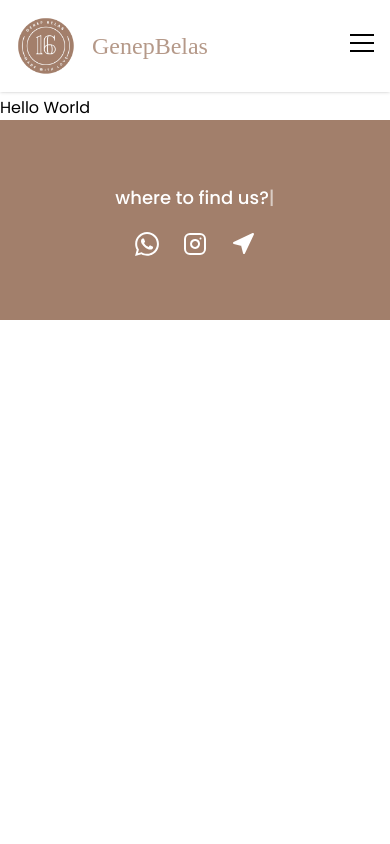
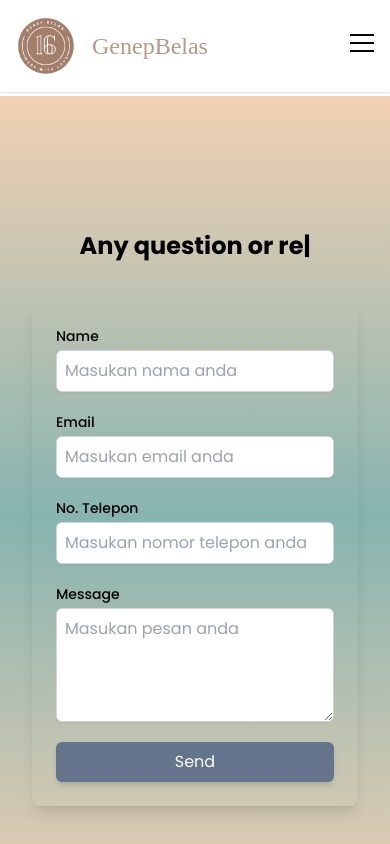
Before and after one commit to WildanFathir/genep-belas, a Vue app: page /contact in a window 390 px wide. Shown: the top 844 px of the page. Built offline with nearby package versions, Linux system fonts and the light colour scheme; a web font is replaced by a local one.

Commit message:
Refactor: Update ContactPage.vue with responsive layout and typing animation

```diff
--- a/src/views/pages/ContactPage.vue
+++ b/src/views/pages/ContactPage.vue
@@ -1,3 +1,87 @@
 <template>
-  <h1>Hello World</h1>
+  <div
+    class="bg-gradient-to-b from-[#f2d1b3] via-[#87b4b0] to-[#f2d1b3] p-8 md:p-20 flex flex-col items-center justify-center min-h-screen w-full"
+  >
+    <div class="mb-4 text-center">
+      <div class="mb-6 text-2xl font-bold text-center md:text-4xl">
+        <span ref="typedElement"></span>
+      </div>
+    </div>
+    <div
+      class="w-full max-w-2xl p-6 bg-transparent rounded-lg shadow-lg md:max-w-4xl"
+    >
+      <form class="space-y-5">
+        <div class="mb-4">
+          <label for="name" class="block text-sm font-medium">Name</label>
+          <input
+            type="text"
+            id="name"
+            class="block w-full p-2 mt-1 border border-gray-300 rounded-md shadow-sm focus:ring-teal-500 focus:border-teal-500"
+            placeholder="Masukan nama anda"
+            required
+          />
+        </div>
+        <div class="mb-4">
+          <label for="email" class="block text-sm font-medium">Email</label>
+          <input
+            type="email"
+            id="email"
+            class="block w-full p-2 mt-1 border border-gray-300 rounded-md shadow-sm focus:ring-teal-500 focus:border-teal-500"
+            placeholder="Masukan email anda"
+            required
+          />
+        </div>
+        <div class="mb-4">
+          <label for="phone" class="block text-sm font-medium"
+            >No. Telepon</label
+          >
+          <input
+            type="tel"
+            id="phone"
+            class="block w-full p-2 mt-1 border border-gray-300 rounded-md shadow-sm focus:ring-teal-500 focus:border-teal-500"
+            placeholder="Masukan nomor telepon anda"
+            required
+          />
+        </div>
+        <div class="mb-4">
+          <label for="message" class="block text-sm font-medium">Message</label>
+          <textarea
+            id="message"
+            rows="4"
+            class="block w-full p-2 mt-1 border border-gray-300 rounded-md shadow-sm focus:ring-teal-500 focus:border-teal-500"
+            placeholder="Masukan pesan anda"
+            required
+          ></textarea>
+        </div>
+        <button
+          type="submit"
+          class="w-full px-4 py-2 text-white rounded-md shadow-md bg-slate-500 hover:bg-slate-700 focus:outline-none focus:ring-2 focus:ring-offset-2 focus:ring-teal-500"
+        >
+          Send
+        </button>
+      </form>
+    </div>
+  </div>
 </template>
+
+<script setup lang="ts">
+import { ref, onMounted } from 'vue'
+
+import Typed from 'typed.js'
+
+const typedElement = ref<HTMLElement | null>(null)
+
+onMounted(() => {
+  const options = {
+    strings: ['Any question or remarks?', 'Just write us a message!'],
+    typeSpeed: 60,
+    backSpeed: 20,
+    backDelay: 3000,
+    loop: true,
+  }
+
+  if (typedElement.value) {
+    new Typed(typedElement.value, options)
+  }
+})
+</script>
```
